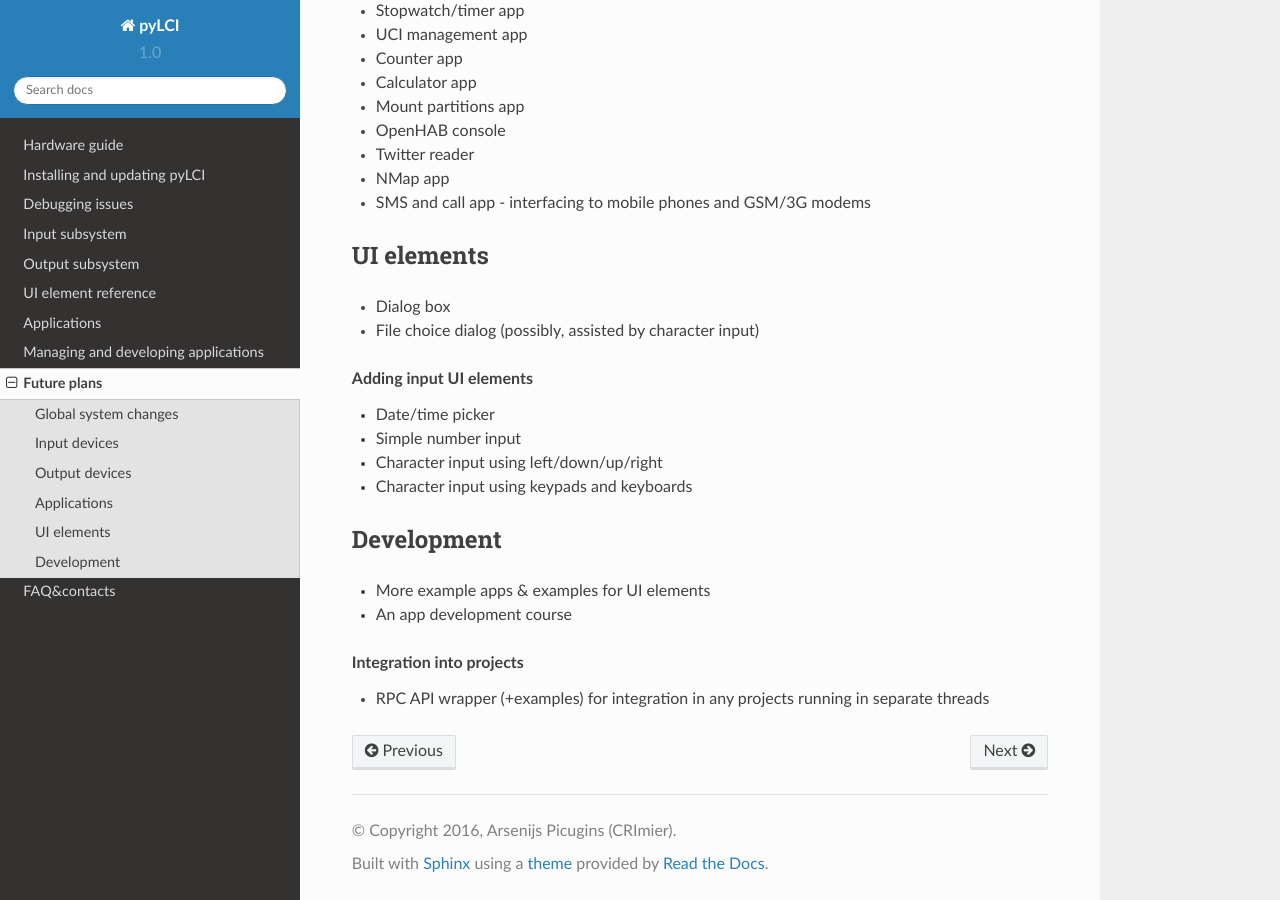
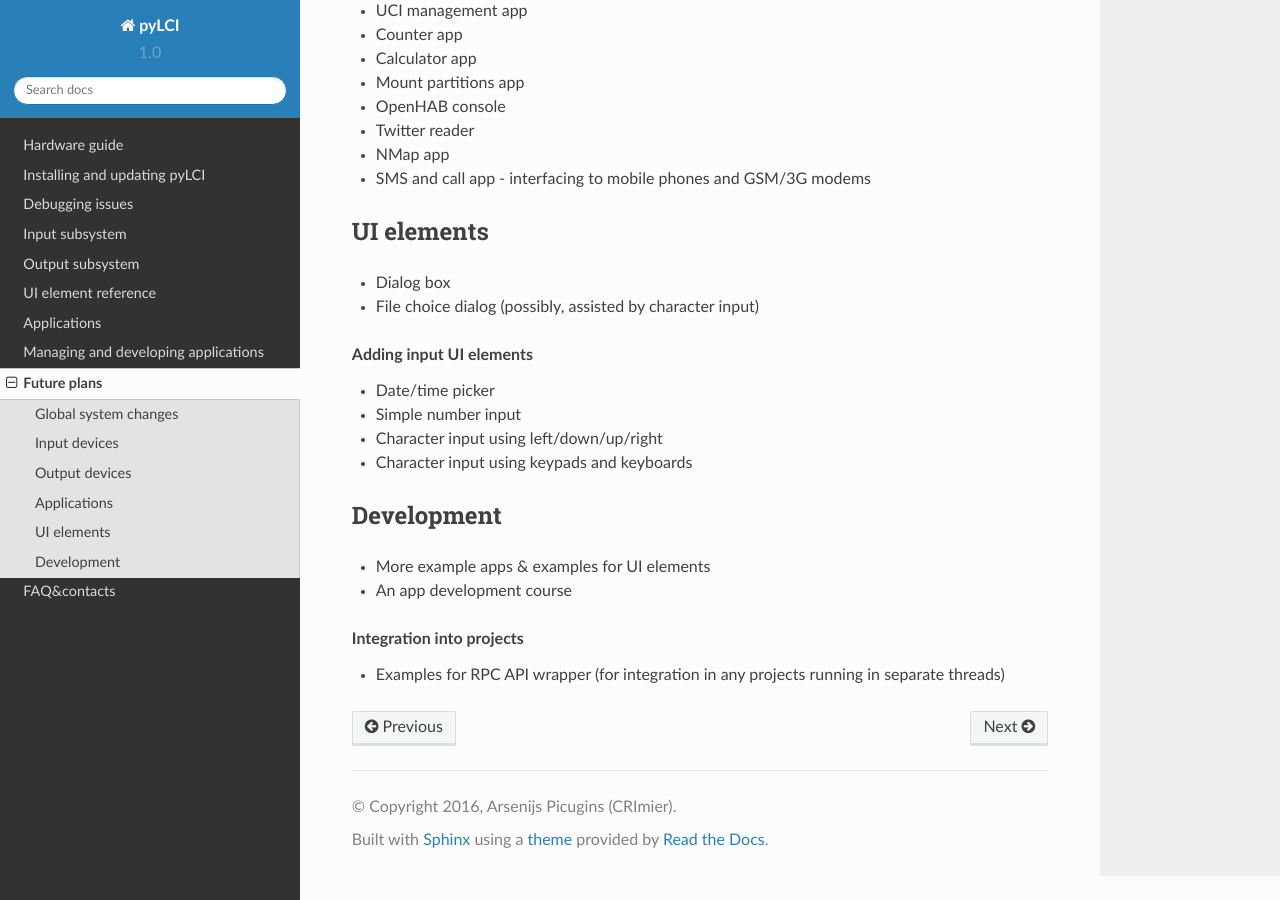
Before and after one commit to CRImier/pyLCI, a Sphinx documentation site: the page built from docs/plans.rst, in a window 1280 px wide and 900 px high, scrolled down 1134 px. Built offline with Sphinx 7.4.7 and the Read the Docs theme 2.0.0, drawn with Linux system fonts in a browser that asks for light colours; some of the changed text lies outside the part shown.

Commit message:
Adjusted "plans" document to reflect current state of things

```diff
--- a/docs/plans.rst
+++ b/docs/plans.rst
@@ -78,4 +77,4 @@ Development
 
 .. rubric:: Integration into projects
 
-* RPC API wrapper (+examples) for integration in any projects running in separate threads
+* Examples for RPC API wrapper (for integration in any projects running in separate threads)
```
Also changed, not shown: other parts of docs/plans.rst (+0 -1 lines).
